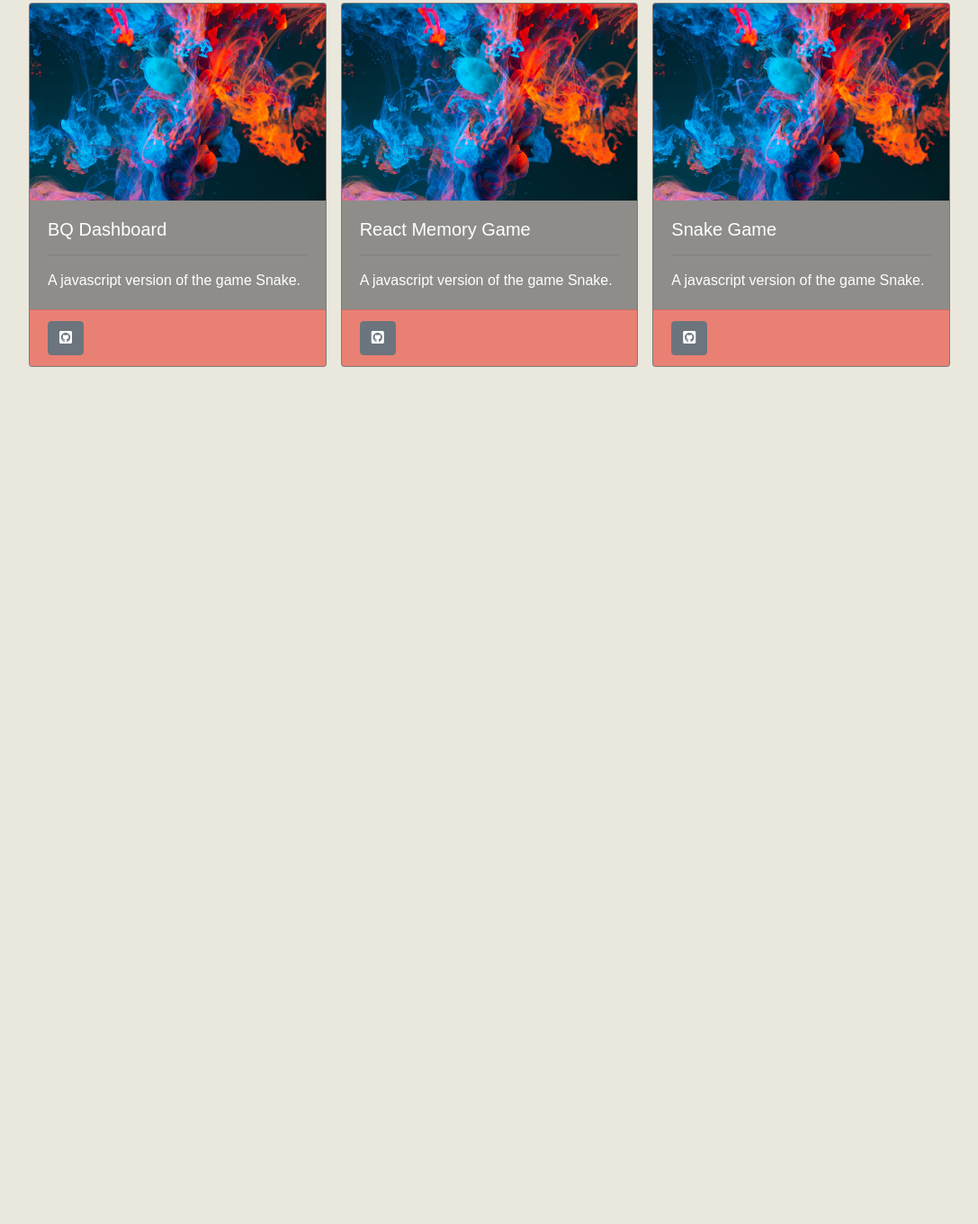
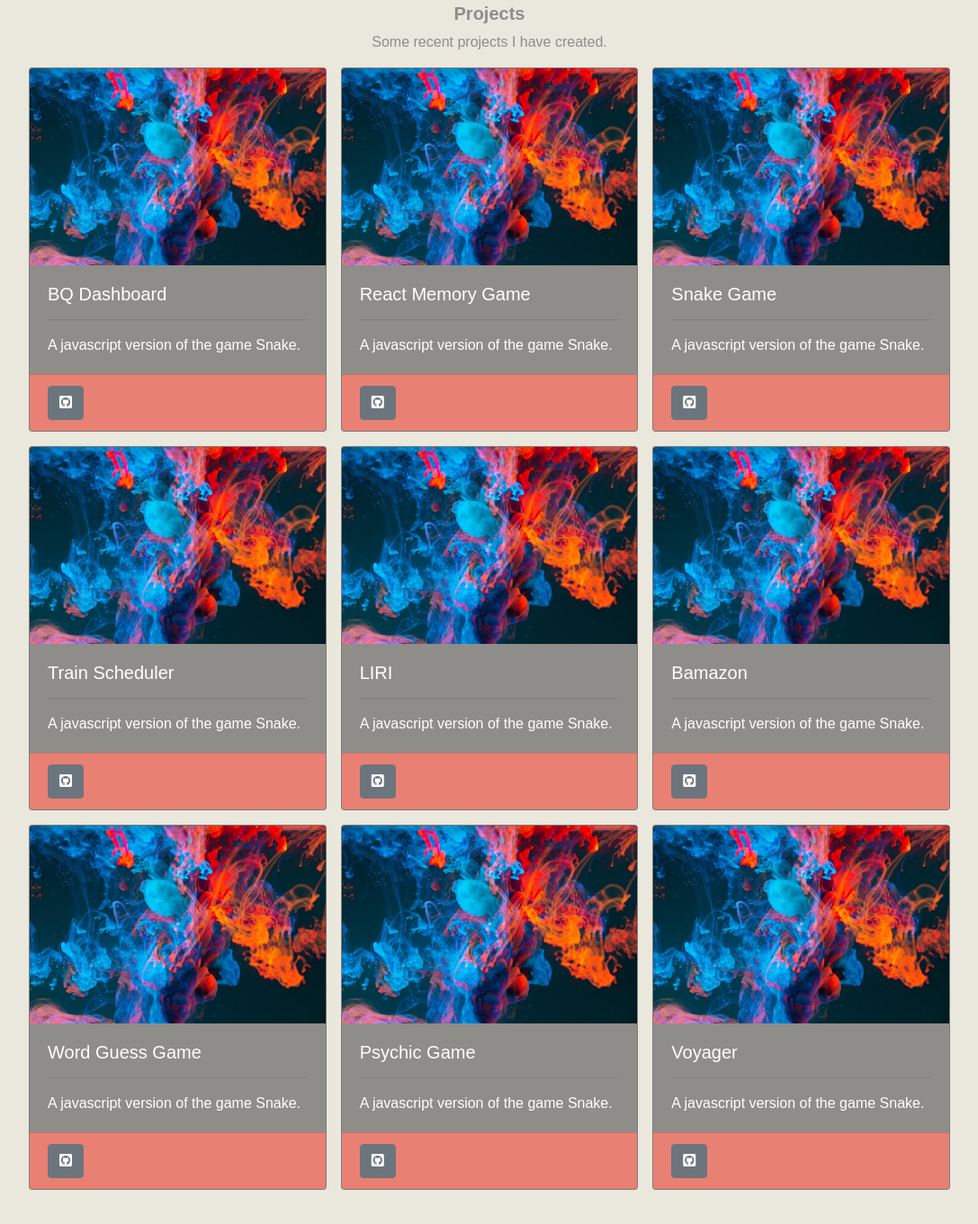
Before and after one commit to yobany10/portfolio, a plain HTML site: page index.html in a window 1280 px wide. Shown: the part 1059-2420 px from the top of the page at 90% size, without its empty margins (96-1183 px from the left). Before the commit the page ends 1547 px from the top, so only its background shows below. Drawn offline with nearby package versions, Linux system fonts and the light colour scheme; a web font is replaced by a local one.

Commit message:
Added a few more project cards and project section title.

```diff
--- a/index.html
+++ b/index.html
@@ -67,6 +67,10 @@
       </section>
 
       <!-- Projects -->
+      <section id="skills-title">
+        <h5><strong>Projects</strong></h5>
+        <p>Some recent projects I have created.</p>
+      </section>
       <section class="projects-grid">
         <div class="card project-card">
           <img src="assets/images/abstract-1.jpeg" class="card-img-top" alt="...">
@@ -98,6 +102,66 @@
             <a href="#" class="btn btn-secondary"><i class="fab fa-github-square"></i></a>
           </div>
         </div>
+        <div class="card project-card">
+          <img src="assets/images/abstract-1.jpeg" class="card-img-top" alt="...">
+          <div class="card-body">
+            <h5 class="card-title">Train Scheduler</h5><hr>
+            <p class="card-text">A javascript version of the game Snake.</p>
+          </div>
+          <div class="card-footer text-muted proj-card-footer">
+            <a href="#" class="btn btn-secondary"><i class="fab fa-github-square"></i></a>
+          </div>
+        </div>
+        <div class="card project-card">
+          <img src="assets/images/abstract-1.jpeg" class="card-img-top" alt="...">
+          <div class="card-body">
+            <h5 class="card-title">LIRI</h5><hr>
+            <p class="card-text">A javascript version of the game Snake.</p>
+          </div>
+          <div class="card-footer text-muted proj-card-footer">
+            <a href="#" class="btn btn-secondary"><i class="fab fa-github-square"></i></a>
+          </div>
+        </div>
+        <div class="card project-card">
+          <img src="assets/images/abstract-1.jpeg" class="card-img-top" alt="...">
+          <div class="card-body">
+            <h5 class="card-title">Bamazon</h5><hr>
+            <p class="card-text">A javascript version of the game Snake.</p>
+          </div>
+          <div class="card-footer text-muted proj-card-footer">
+            <a href="#" class="btn btn-secondary"><i class="fab fa-github-square"></i></a>
+          </div>
+        </div>
+        <div class="card project-card">
+          <img src="assets/images/abstract-1.jpeg" class="card-img-top" alt="...">
+          <div class="card-body">
+            <h5 class="card-title">Word Guess Game</h5><hr>
+            <p class="card-text">A javascript version of the game Snake.</p>
+          </div>
+          <div class="card-footer text-muted proj-card-footer">
+            <a href="#" class="btn btn-secondary"><i class="fab fa-github-square"></i></a>
+          </div>
+        </div>
+        <div class="card project-card">
+          <img src="assets/images/abstract-1.jpeg" class="card-img-top" alt="...">
+          <div class="card-body">
+            <h5 class="card-title">Psychic Game</h5><hr>
+            <p class="card-text">A javascript version of the game Snake.</p>
+          </div>
+          <div class="card-footer text-muted proj-card-footer">
+            <a href="#" class="btn btn-secondary"><i class="fab fa-github-square"></i></a>
+          </div>
+        </div>
+        <div class="card project-card">
+          <img src="assets/images/abstract-1.jpeg" class="card-img-top" alt="...">
+          <div class="card-body">
+            <h5 class="card-title">Voyager</h5><hr>
+            <p class="card-text">A javascript version of the game Snake.</p>
+          </div>
+          <div class="card-footer text-muted proj-card-footer">
+            <a href="#" class="btn btn-secondary"><i class="fab fa-github-square"></i></a>
+          </div>
+        </div>
       </section>
 
     <script src="assets/javascript/main.js"></script>
```
